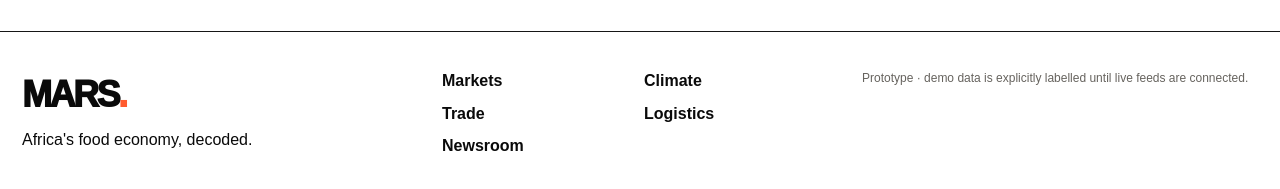
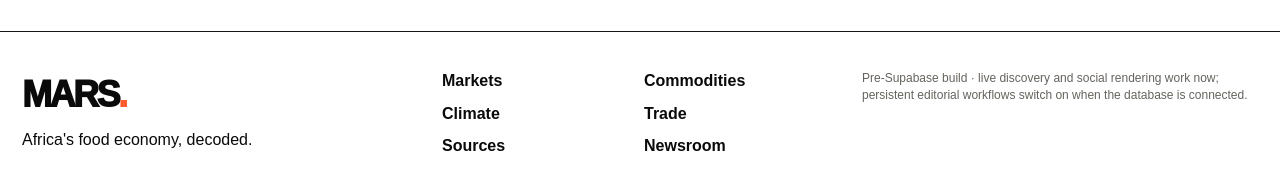
Before and after one commit to Khufu2/mars, a Next.js app: page / in a window 1280 px wide. Shown: the part 3841-4030 px from the top of the page. Built offline with nearby package versions, Linux system fonts and the light colour scheme; no server answers.

Commit message:
feat: wire newsroom navigation and pre-Supabase workflow

```diff
--- a/components/Footer.tsx
+++ b/components/Footer.tsx
@@ -5,16 +5,17 @@ export function Footer() {
     <footer className="footer">
       <div>
         <div className="brand footerBrand">MARS<span className="brandDot">.</span></div>
-        <p>Africa's food economy, decoded.</p>
+        <p>Africa&apos;s food economy, decoded.</p>
       </div>
       <div className="footerLinks">
-        <Link href="/section/markets">Markets</Link>
+        <Link href="/markets">Markets</Link>
+        <Link href="/commodities">Commodities</Link>
         <Link href="/section/climate">Climate</Link>
         <Link href="/section/trade">Trade</Link>
-        <Link href="/section/logistics">Logistics</Link>
+        <Link href="/sources">Sources</Link>
         <Link href="/studio">Newsroom</Link>
       </div>
-      <div className="footerNote">Prototype · demo data is explicitly labelled until live feeds are connected.</div>
+      <div className="footerNote">Pre-Supabase build · live discovery and social rendering work now; persistent editorial workflows switch on when the database is connected.</div>
     </footer>
   );
 }
```
